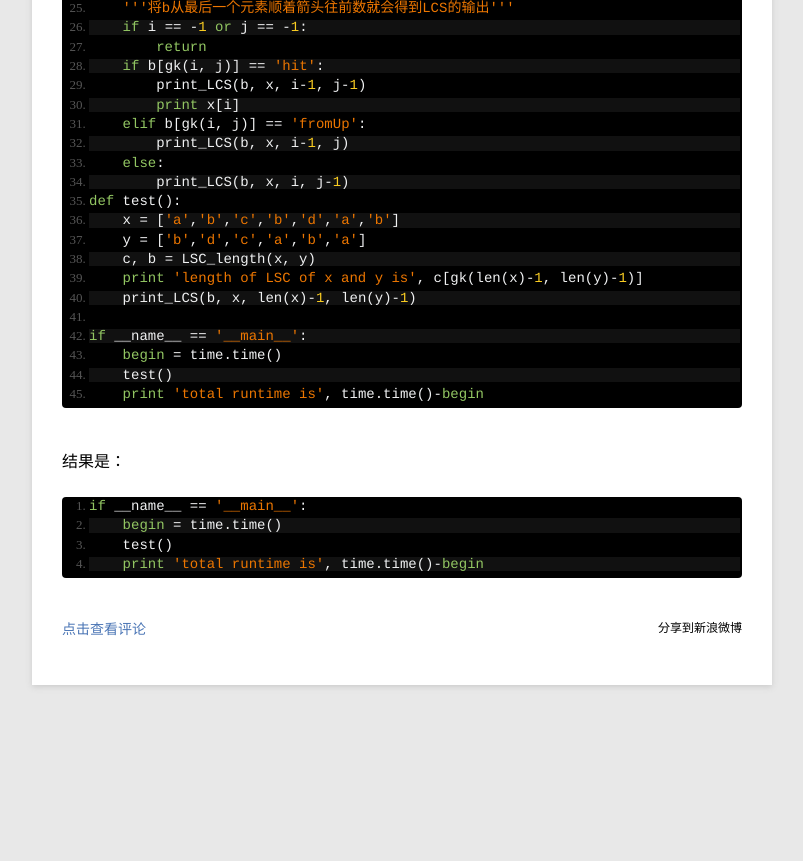
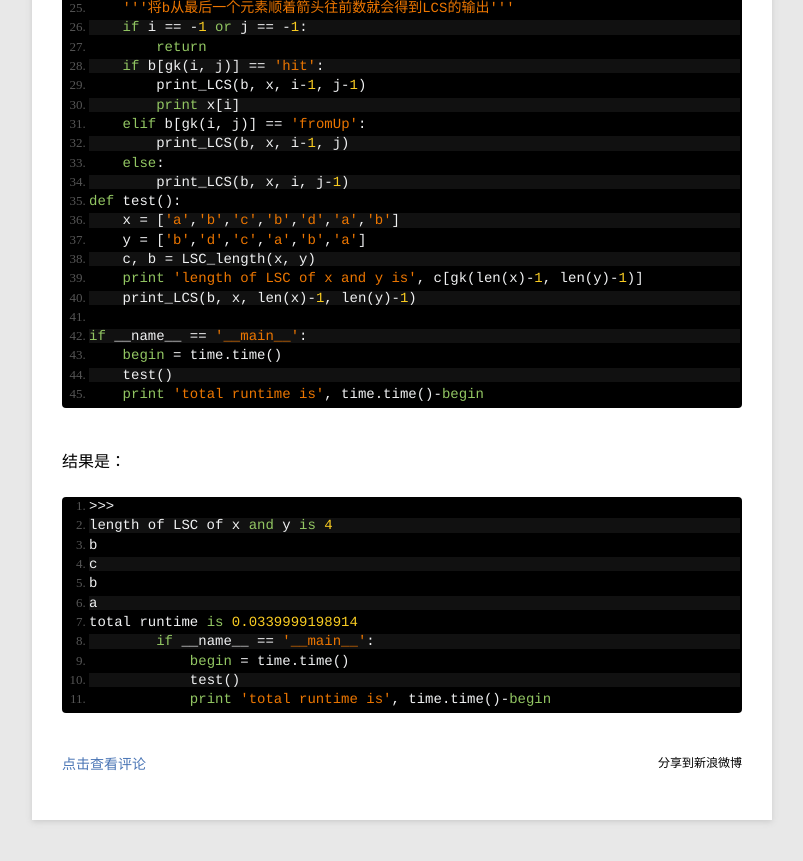
Before and after one commit to HerculesShek/HerculesShek.github.io, a Jekyll site: the page built from _posts/2013-12-30-dynamic-programming-LCS.md, in a window 1280 px wide and 900 px high, scrolled down 792 px. Shown: the top 861 px of the window, without its empty margins (78-881 px from the left). Built offline with Jekyll 4.4.1, drawn with Linux system fonts in a browser that asks for light colours; Markdown is read by kramdown in place of the engine named in the settings; before the commit the page ends 1557 px from its top, so only the background shows below that.

Commit message:
update lcs results

```diff
--- a/_posts/2013-12-30-dynamic-programming-LCS.md
+++ b/_posts/2013-12-30-dynamic-programming-LCS.md
@@ -55,7 +55,14 @@ description: 动态规划之最长公共子序列的Python代码的实现
 
 结果是：
 
-	if __name__ == '__main__':
-	    begin = time.time()
-	    test()
-	    print 'total runtime is', time.time()-begin
+	>>>
+	length of LSC of x and y is 4
+	b
+	c
+	b
+	a
+	total runtime is 0.0339999198914
+		if __name__ == '__main__':
+		    begin = time.time()
+		    test()
+		    print 'total runtime is', time.time()-begin
```
